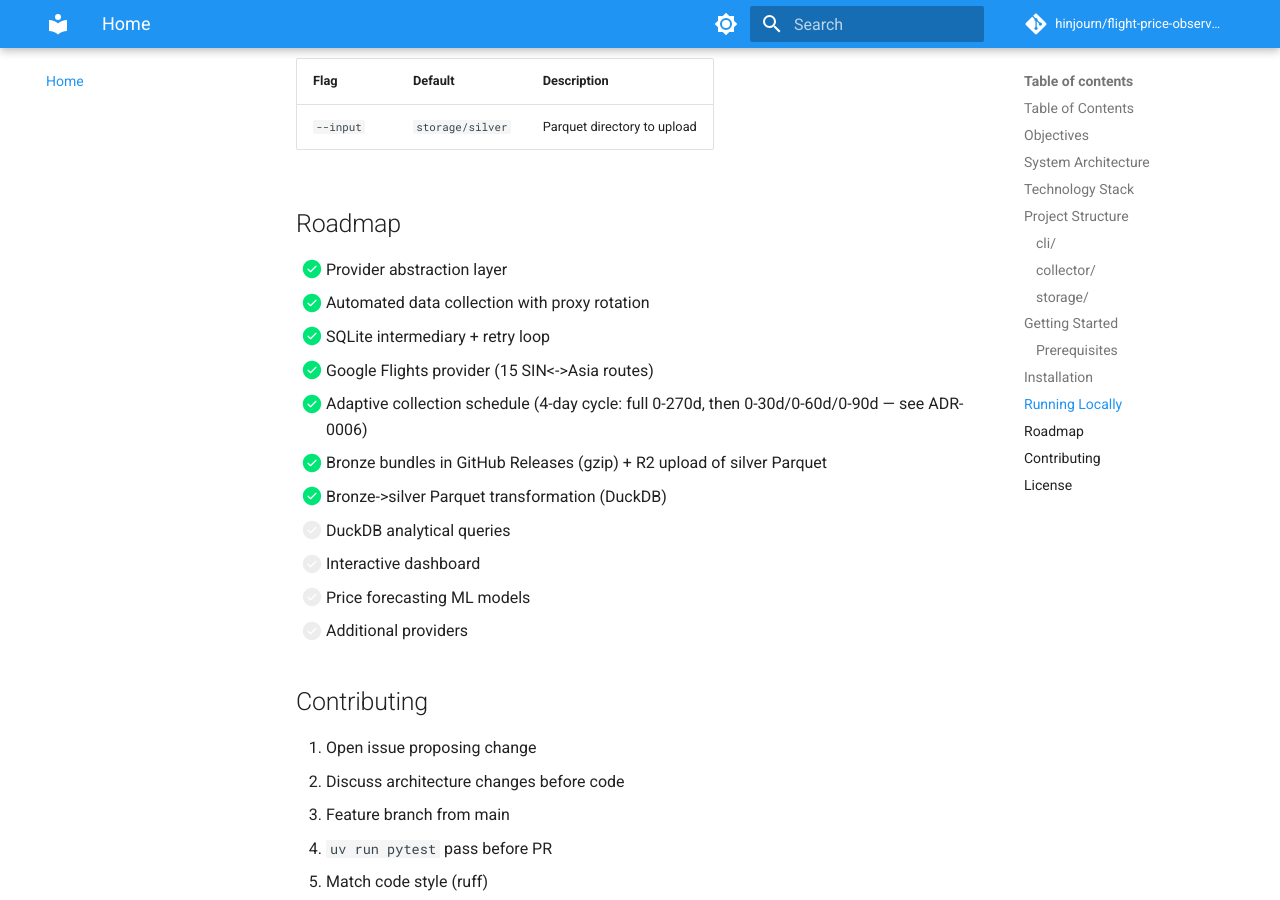
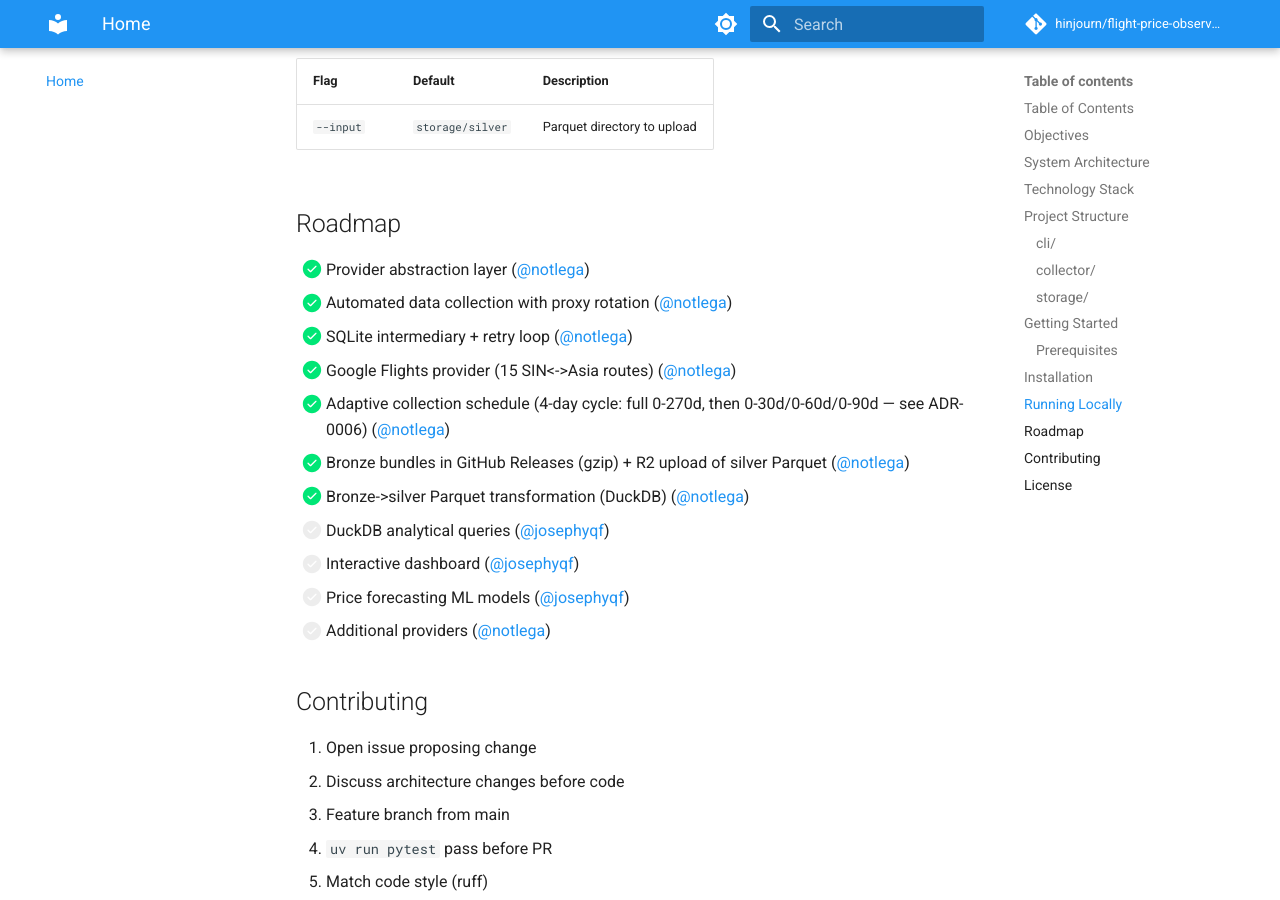
Before and after one commit to notlega/flight-price-observatory, an MkDocs documentation site: the page built from docs/index.md, in a window 1280 px wide and 900 px high, scrolled down 6416 px. Built offline with MkDocs 1.6.1 and Material for MkDocs 9.7.7, drawn with Linux system fonts in a browser that asks for light colours; comment, search, counter and statistics services are not loaded.

Commit message:
docs: sync roadmap with profile links in README and index.md
Add GitHub profile links (@notlega, @josephyqf) to roadmap items
for contributor attribution.

```diff
--- a/docs/index.md
+++ b/docs/index.md
@@ -218,17 +218,17 @@ uv run lint
 
 ## Roadmap
 
-- [x] Provider abstraction layer
-- [x] Automated data collection with proxy rotation
-- [x] SQLite intermediary + retry loop
-- [x] Google Flights provider (15 SIN<->Asia routes)
-- [x] Adaptive collection schedule (4-day cycle: full 0-270d, then 0-30d/0-60d/0-90d — see ADR-0006)
-- [x] Bronze bundles in GitHub Releases (gzip) + R2 upload of silver Parquet
-- [x] Bronze->silver Parquet transformation (DuckDB)
-- [ ] DuckDB analytical queries
-- [ ] Interactive dashboard
-- [ ] Price forecasting ML models
-- [ ] Additional providers
+- [x] Provider abstraction layer ([@notlega](https://github.com/notlega))
+- [x] Automated data collection with proxy rotation ([@notlega](https://github.com/notlega))
+- [x] SQLite intermediary + retry loop ([@notlega](https://github.com/notlega))
+- [x] Google Flights provider (15 SIN<->Asia routes) ([@notlega](https://github.com/notlega))
+- [x] Adaptive collection schedule (4-day cycle: full 0-270d, then 0-30d/0-60d/0-90d — see ADR-0006) ([@notlega](https://github.com/notlega))
+- [x] Bronze bundles in GitHub Releases (gzip) + R2 upload of silver Parquet ([@notlega](https://github.com/notlega))
+- [x] Bronze->silver Parquet transformation (DuckDB) ([@notlega](https://github.com/notlega))
+- [ ] DuckDB analytical queries ([@josephyqf](https://github.com/josephyqf))
+- [ ] Interactive dashboard ([@josephyqf](https://github.com/josephyqf))
+- [ ] Price forecasting ML models ([@josephyqf](https://github.com/josephyqf))
+- [ ] Additional providers ([@notlega](https://github.com/notlega))
 
 ## Contributing
 
```
Also changed, not shown: README.md (+11 -11 lines).
